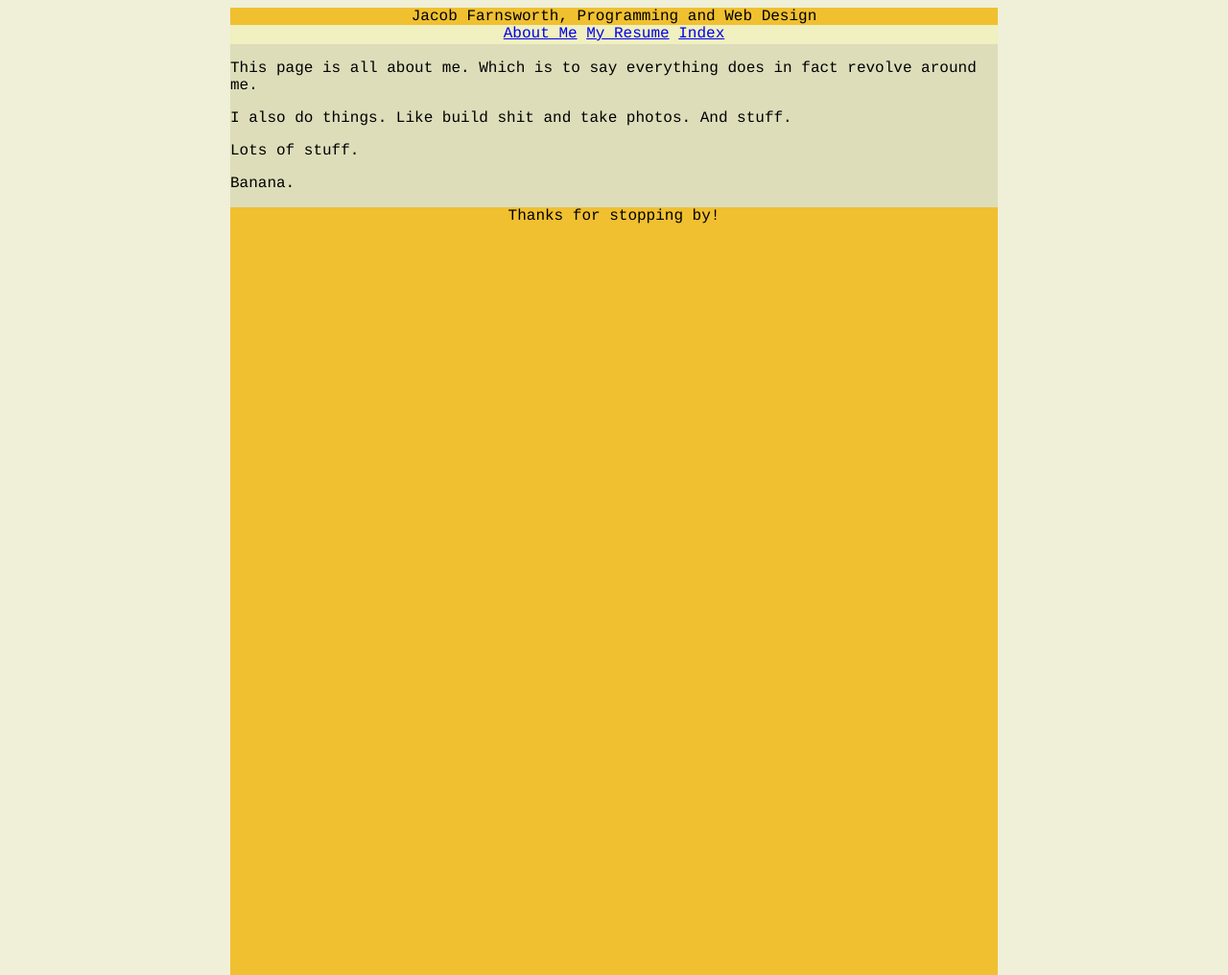
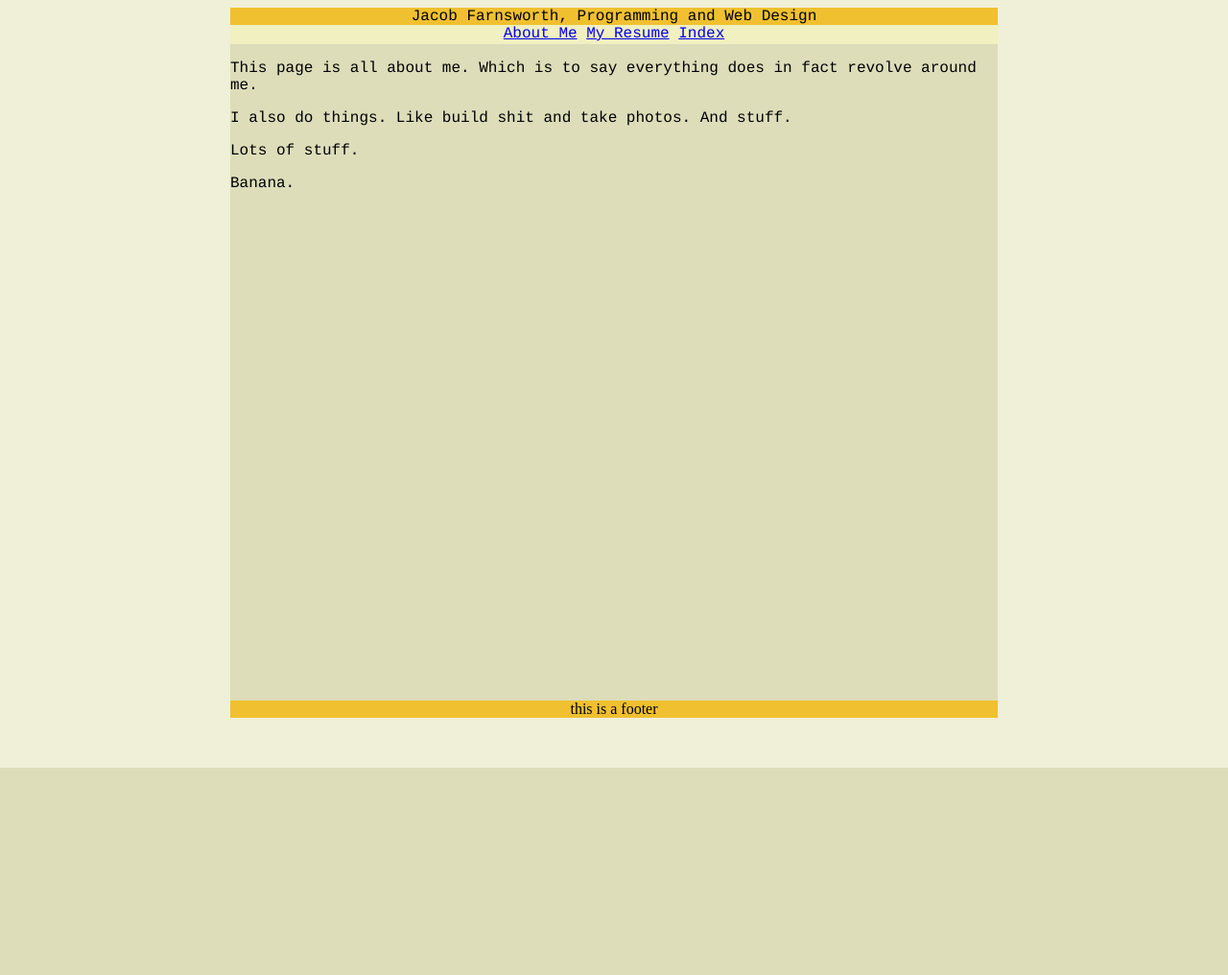
Before and after one commit to baroquebloke/flaskr, a Flask app: page / in a window 1280 px wide. Shown: the whole page at 96% size. After the commit the page ends 800 px from the top, so only its background shows below. Run offline with Flask 2, Linux system fonts and the light colour scheme.

Commit message:
issues with content overlapping footer

```diff
--- a/static/style.css
+++ b/static/style.css
@@ -1,5 +1,5 @@
 html, body {
-  height: 100%;
+  height: 95%;
   background-color: #F0F0D8;
 }
 
@@ -7,8 +7,8 @@ html, body {
   background-color: #DDDDBA;
   font-family: courier;
   margin: 0 auto;
+  position: relative;
   height: 100%;
-
   max-width: 800px;
   text-align: left;
 }
@@ -27,15 +27,13 @@ html, body {
 }
 
 .page-content {
-  height: 100%;
   float: left;
+  max-height: 100%;
 }
 
 .page-footer {
-
-  min-height: 100%;
-  max-width: 100%;
-  background-color: #F0C030;
-  clear: both;
+  background: #F0C030;
+  max-width: 800px;
   text-align: center;
+  margin: 0 auto;
 }
--- a/templates/layouts/base.html
+++ b/templates/layouts/base.html
@@ -11,7 +11,8 @@
       {% block page_header %}
         <header>
           Jacob Farnsworth, Programming and Web Design
-    </header></div>
+        </header>
+      </div>
       {% endblock page_header %}
 
       <div id="menu">
@@ -25,12 +26,11 @@
       {% block content %}
       <div class="page-content"></div>
       {% endblock %}
+    </div>
     {% block page_footer %}
     <div class="page-footer">
-    <footer>
-      Thanks for stopping by!
-  </footer></div>
+      this is a footer
+    </div>
     {% endblock page_footer %}
-  </div>
   </body>
 </html>
```
Lines whose indentation alone changed are shown as unchanged.
